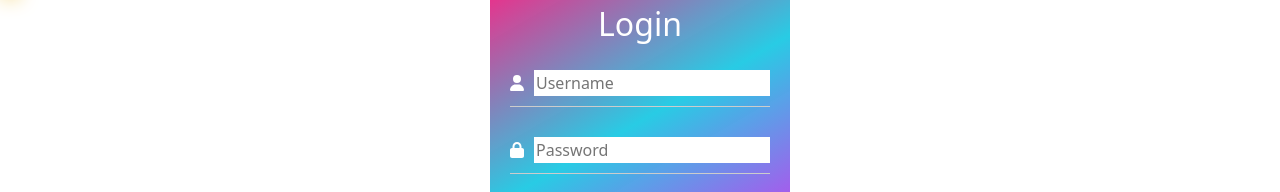
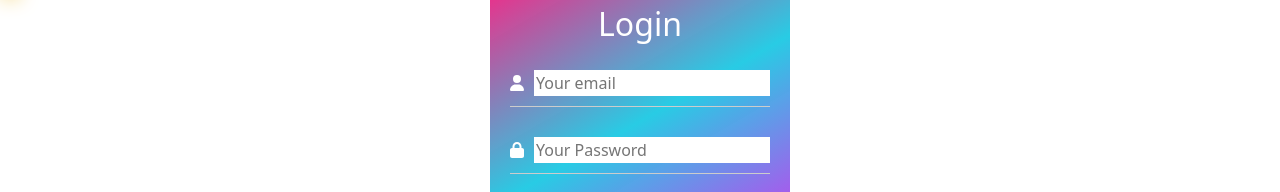
Before and after one commit to rupeshkumar18123/medizon, a React (Vite) app in the folder frontend/: page /login in a window 1280 px wide. Shown: the part 413-605 px from the top of the page. Built offline with nearby package versions, Linux system fonts and the light colour scheme; no server answers.

Commit message:
add login to backend

```diff
--- a/frontend/src/login/Login.jsx
+++ b/frontend/src/login/Login.jsx
@@ -1,21 +1,61 @@
 
 
 
-
+import { useRef } from "react";
 import React from 'react';
 import { FontAwesomeIcon } from '@fortawesome/react-fontawesome';
 import { faUser, faLock } from '@fortawesome/free-solid-svg-icons';
 import './login.css'; // Assuming you have CSS file for styling
-import { Link } from 'react-router-dom';
-import videoSrc from './12345.mp4';
+import { Link,useNavigate } from 'react-router-dom';
+
 function Login() {
+
+
+  const emailRef = useRef(null);
+  const passwordRef = useRef(null);
+  const navigate = useNavigate();
+
+  const handleSubmit = async (event) => {
+    event.preventDefault();
+
+
+    const email = emailRef.current.value;
+    const password = passwordRef.current.value;
+
+    if (email || password) {
+      let result = await fetch("http://localhost:3000/api/login", {
+        method: "post",
+        body: JSON.stringify({ email, password }),
+        headers: {
+          "Content-Type": "application/json",
+        },
+      });
+      alert("login sucessfully"+{result});
+      navigate("/");
+      console.log(result);
+      const data = await result.json();
+      console.log(data);
+      if (data.msg === "successful_login") {
+        const loginButton = document.querySelector("#LoginButton");
+        if (loginButton) {
+          loginButton.textContent = data.data || "user"; // Assuming the response contains the user's name
+          loginButton.style.border = "none";
+          loginButton.style.background = "none";
+          loginButton.style.cursor = "default";
+          loginButton.removeEventListener("click", handleSubmit);
+        }
+      }
+
+    } else {
+      alert("plese fill all the input box");
+    }
+  };
+
+
+
   return (
     <div className="login-container">
-{/* video-background */}
-{/* <video autoPlay muted loop className=" vid">
-        <source src={videoSrc} type="video/mp4" />
-        Add additional source elements for different video formats if needed
-      </video> */}
+
       <div className="vid">
           <lottie-player
             src="https://lottie.host/cd6f307b-3465-4241-98a2-5cf1b06e4d12/0On4nB4CeC.json"
@@ -32,14 +72,21 @@ function Login() {
         <h2>Login</h2>
         <div className="input-container">
           <FontAwesomeIcon icon={faUser} className="icon" />
-          <input type="text" placeholder="Username" />
+          <input  type="text"
+              placeholder="Your email"
+              ref={emailRef}
+              required />
         </div>
         <div className="input-container">
           <FontAwesomeIcon icon={faLock} className="icon" />
-          <input type="password" placeholder="Password" />
+          <input type="password"
+              placeholder="Your Password"
+              ref={passwordRef}
+              required />
         </div>
         <div className='l1'>
-        <button className="login-button">Login</button>
+
+        <button className="login-button" onClick={handleSubmit}>Login</button>
         <Link to={'/signup'} className="login-button t10">
           sign up
         </Link>
```
